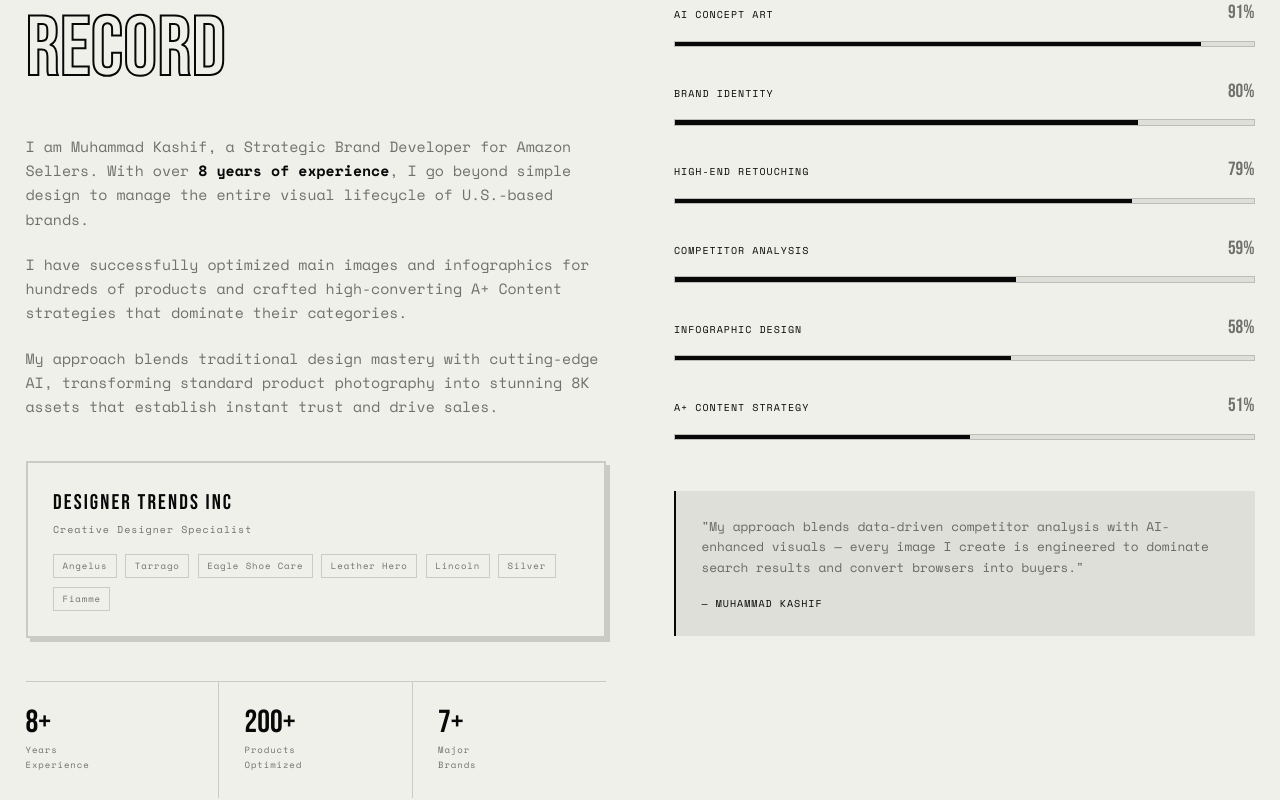
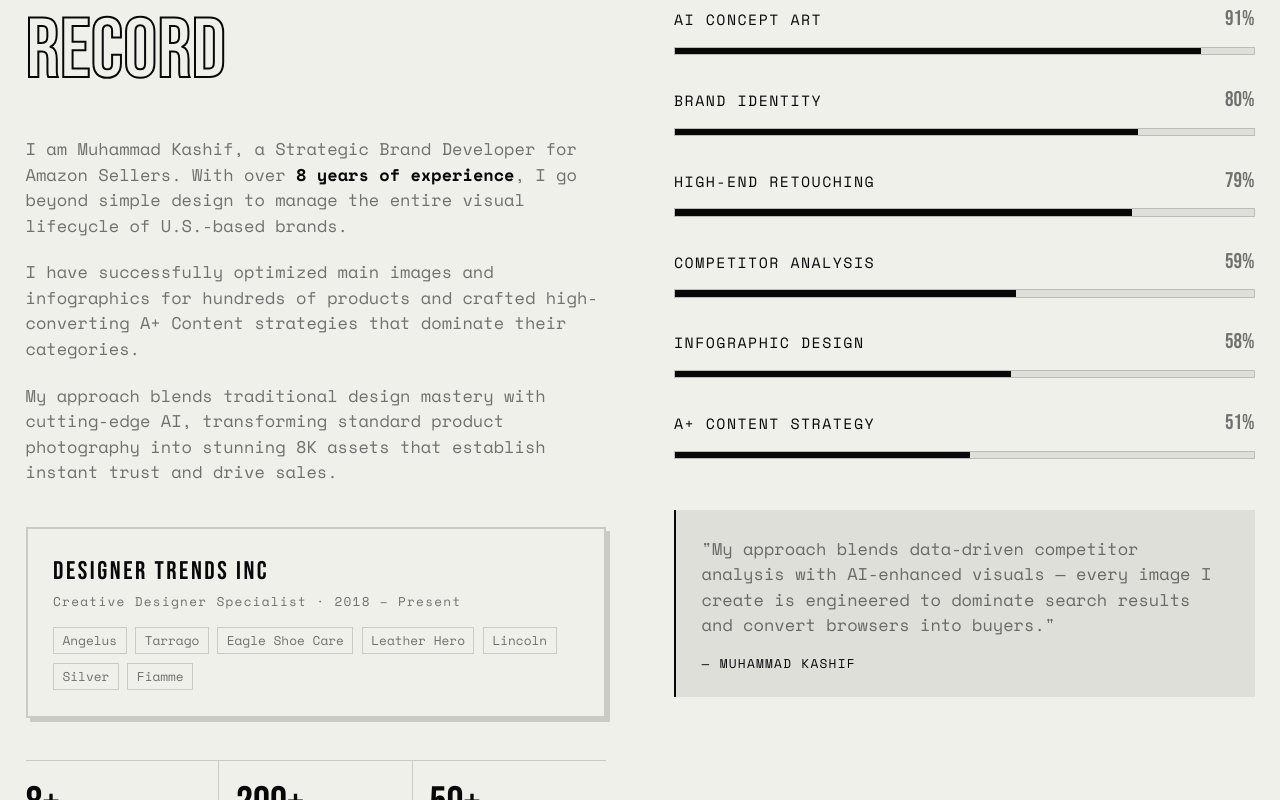
Before and after one commit to muhammadkashif928/muhammadkashif-net, a Next.js app: page / in a window 1280 px wide. Shown: the part 1180-1980 px from the top of the page. Built offline with nearby package versions, Linux system fonts and the light colour scheme.

Commit message:
Responsive + font: components/About.jsx

```diff
--- a/components/About.jsx
+++ b/components/About.jsx
@@ -23,109 +23,100 @@ export default function About() {
           observer.disconnect()
         }
       },
-      { threshold: 0.3 }
+      { threshold: 0.2 }
     )
     if (barsRef.current) observer.observe(barsRef.current)
     return () => observer.disconnect()
   }, [])
 
   return (
-    <section id="about" className="py-28 border-t" style={{ backgroundColor: 'var(--b-bg)', borderColor: 'var(--b-border)' }}>
-      <div className="max-w-7xl mx-auto px-6">
+    <section id="about" className="border-t" style={{ backgroundColor: 'var(--b-bg)', borderColor: 'var(--b-border)', padding: '4rem 0' }}>
+      <div className="max-w-7xl mx-auto px-4 sm:px-6 py-8 sm:py-12">
+        <p className="font-mono text-xs tracking-[0.35em] mb-3" style={{ color: 'var(--b-muted)' }}>▶ WHO I AM</p>
 
-        <p className="font-mono text-[10px] tracking-[0.35em] mb-3" style={{ color: 'var(--b-muted)' }}>▶ WHO I AM</p>
+        <div className="grid md:grid-cols-2 gap-10 md:gap-16 items-start">
 
-        <div className="grid md:grid-cols-2 gap-16 items-start">
-
-          {/* ── LEFT: BIO ── */}
+          {/* ── BIO ── */}
           <div>
-            <h2 className="font-bebas leading-none mb-10" style={{ fontSize: 'clamp(3rem,7vw,5rem)', color: 'var(--b-text)' }}>
+            <h2 className="font-bebas leading-none mb-8 sm:mb-10" style={{ fontSize: 'clamp(2.8rem,7vw,5rem)', color: 'var(--b-text)' }}>
               TRACK
               <br />
               <span style={{ WebkitTextStroke: '2px var(--b-text)', color: 'transparent' }}>RECORD</span>
             </h2>
 
-            <p className="font-mono text-sm leading-relaxed mb-5" style={{ color: 'var(--b-muted)' }}>
+            <p className="font-mono text-sm sm:text-base leading-relaxed mb-5" style={{ color: 'var(--b-muted)' }}>
               I am Muhammad Kashif, a Strategic Brand Developer for Amazon Sellers.
               With over <strong style={{ color: 'var(--b-text)' }}>8 years of experience</strong>, I go beyond simple
               design to manage the entire visual lifecycle of U.S.-based brands.
             </p>
-            <p className="font-mono text-sm leading-relaxed mb-5" style={{ color: 'var(--b-muted)' }}>
+            <p className="font-mono text-sm sm:text-base leading-relaxed mb-5" style={{ color: 'var(--b-muted)' }}>
               I have successfully optimized main images and infographics for
               hundreds of products and crafted high-converting A+ Content
               strategies that dominate their categories.
             </p>
-            <p className="font-mono text-sm leading-relaxed" style={{ color: 'var(--b-muted)' }}>
+            <p className="font-mono text-sm sm:text-base leading-relaxed" style={{ color: 'var(--b-muted)' }}>
               My approach blends traditional design mastery with cutting-edge AI,
               transforming standard product photography into stunning 8K assets
               that establish instant trust and drive sales.
             </p>
 
             {/* Company badge */}
-            <div className="mt-10 p-6 border-2 card-lift inline-block" style={{ borderColor: 'var(--b-border)', boxShadow: '4px 4px 0px var(--b-border)' }}>
-              <p className="font-bebas text-xl tracking-widest" style={{ color: 'var(--b-text)' }}>Designer Trends INC</p>
-              <p className="font-mono text-[10px] tracking-widest mt-1" style={{ color: 'var(--b-muted)' }}>Creative Designer Specialist</p>
+            <div className="mt-8 sm:mt-10 p-5 sm:p-6 border-2 card-lift inline-block w-full sm:w-auto" style={{ borderColor: 'var(--b-border)', boxShadow: '4px 4px 0px var(--b-border)' }}>
+              <p className="font-bebas text-xl sm:text-2xl tracking-widest" style={{ color: 'var(--b-text)' }}>Designer Trends INC</p>
+              <p className="font-mono text-xs tracking-widest mt-1" style={{ color: 'var(--b-muted)' }}>Creative Designer Specialist · 2018 – Present</p>
               <div className="mt-4 flex flex-wrap gap-2">
                 {brands.map(b => (
-                  <span key={b} className="font-mono text-[9px] tracking-widest px-2 py-1 border" style={{ borderColor: 'var(--b-border)', color: 'var(--b-muted)' }}>{b}</span>
+                  <span key={b} className="font-mono text-xs px-2 py-1 border" style={{ borderColor: 'var(--b-border)', color: 'var(--b-muted)' }}>{b}</span>
                 ))}
               </div>
             </div>
 
-            {/* Stats strip */}
-            <div className="mt-10 grid grid-cols-3 border-t" style={{ borderColor: 'var(--b-border)' }}>
+            {/* Stats */}
+            <div className="mt-8 sm:mt-10 grid grid-cols-3 border-t" style={{ borderColor: 'var(--b-border)' }}>
               {[
                 { num: '8+',   label: 'Years\nExperience' },
-                { num: '200+', label: 'Products\nOptimized' },
-                { num: '7+',   label: 'Major\nBrands' },
+                { num: '200+', label: 'Products\nOptimised' },
+                { num: '50+',  label: 'Freelance\nClients' },
               ].map((s, i) => (
-                <div key={s.label} className="py-6 pr-6" style={{ borderRight: i < 2 ? '1px solid var(--b-border)' : 'none', paddingLeft: i > 0 ? '1.5rem' : 0 }}>
-                  <div className="font-bebas text-3xl leading-none" style={{ color: 'var(--b-text)' }}>{s.num}</div>
-                  <div className="font-mono text-[9px] tracking-widest mt-1 whitespace-pre-line leading-relaxed" style={{ color: 'var(--b-muted)' }}>{s.label}</div>
+                <div key={s.label} className="py-5" style={{ borderRight: i < 2 ? '1px solid var(--b-border)' : 'none', paddingLeft: i > 0 ? '1rem' : 0, paddingRight: i < 2 ? '1rem' : 0 }}>
+                  <div className="font-bebas leading-none" style={{ fontSize: 'clamp(1.8rem,4vw,2.5rem)', color: 'var(--b-text)' }}>{s.num}</div>
+                  <div className="font-mono text-xs tracking-widest mt-1 whitespace-pre-line leading-relaxed" style={{ color: 'var(--b-muted)' }}>{s.label}</div>
                 </div>
               ))}
             </div>
           </div>
 
-          {/* ── RIGHT: SKILLS ── */}
+          {/* ── SKILLS ── */}
           <div ref={barsRef}>
-            <h3 className="font-bebas text-2xl tracking-widest mb-10" style={{ color: 'var(--b-text)' }}>SPECIALIZED SKILLS</h3>
+            <h3 className="font-bebas text-2xl sm:text-3xl tracking-widest mb-8 sm:mb-10" style={{ color: 'var(--b-text)' }}>SPECIALIZED SKILLS</h3>
 
-            <div className="flex flex-col gap-7">
+            <div className="flex flex-col gap-6 sm:gap-7">
               {skills.map((s, i) => (
                 <div key={s.label}>
-                  <div className="flex justify-between items-baseline mb-3">
-                    <span className="font-mono text-[10px] tracking-widest" style={{ color: 'var(--b-text)' }}>
+                  <div className="flex justify-between items-baseline mb-2 sm:mb-3">
+                    <span className="font-mono text-xs sm:text-sm tracking-widest" style={{ color: 'var(--b-text)' }}>
                       {s.label.toUpperCase()}
                     </span>
-                    <span className="font-bebas text-lg" style={{ color: 'var(--b-muted)' }}>{s.pct}%</span>
+                    <span className="font-bebas text-lg sm:text-xl" style={{ color: 'var(--b-muted)' }}>{s.pct}%</span>
                   </div>
-
-                  {/* Track */}
-                  <div className="h-1.5 relative overflow-hidden" style={{ backgroundColor: 'var(--b-subtle)', border: '1px solid var(--b-border)' }}>
+                  <div className="h-2 relative overflow-hidden" style={{ backgroundColor: 'var(--b-subtle)', border: '1px solid var(--b-border)' }}>
                     <div
                       className="h-full skill-bar-fill"
-                      style={{
-                        '--pct': `${s.pct}%`,
-                        backgroundColor: 'var(--b-text)',
-                        animationDelay: `${i * 0.1}s`,
-                        animationDuration: '1s',
-                        width: 0,
-                      }}
+                      style={{ '--pct': `${s.pct}%`, backgroundColor: 'var(--b-text)', animationDelay: `${i * 0.12}s`, width: 0 }}
                     />
                   </div>
                 </div>
               ))}
             </div>
 
-            {/* Services highlight */}
-            <div className="mt-12 p-6 border-l-2" style={{ borderColor: 'var(--b-text)', backgroundColor: 'var(--b-subtle)' }}>
-              <p className="font-mono text-xs leading-relaxed" style={{ color: 'var(--b-muted)' }}>
+            {/* Quote */}
+            <div className="mt-10 sm:mt-12 p-5 sm:p-6 border-l-2" style={{ borderColor: 'var(--b-text)', backgroundColor: 'var(--b-subtle)' }}>
+              <p className="font-mono text-sm sm:text-base leading-relaxed" style={{ color: 'var(--b-muted)' }}>
                 "My approach blends data-driven competitor analysis with AI-enhanced
                 visuals — every image I create is engineered to dominate search
                 results and convert browsers into buyers."
               </p>
-              <p className="font-mono text-[10px] tracking-widest mt-4" style={{ color: 'var(--b-text)' }}>— MUHAMMAD KASHIF</p>
+              <p className="font-mono text-xs tracking-widest mt-4" style={{ color: 'var(--b-text)' }}>— MUHAMMAD KASHIF</p>
             </div>
           </div>
         </div>
```
